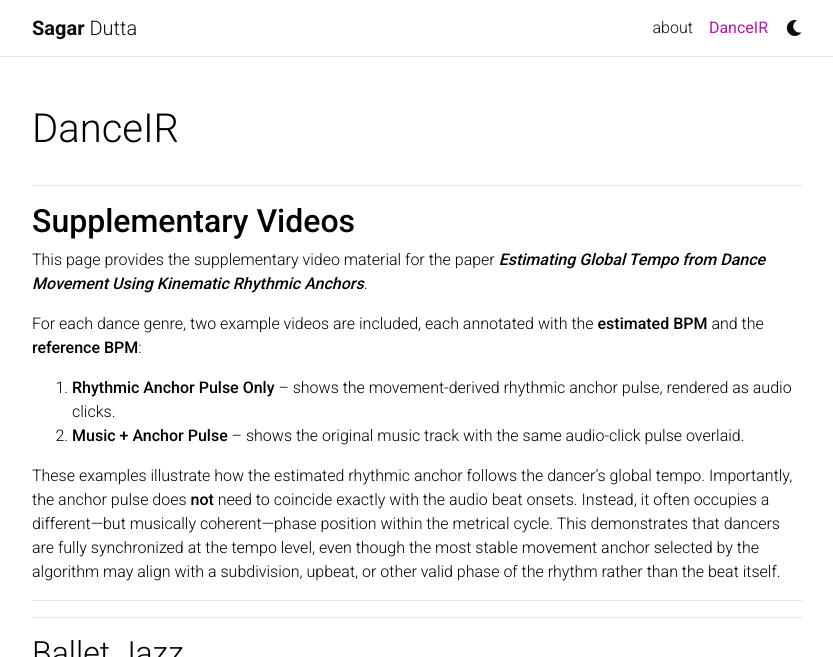
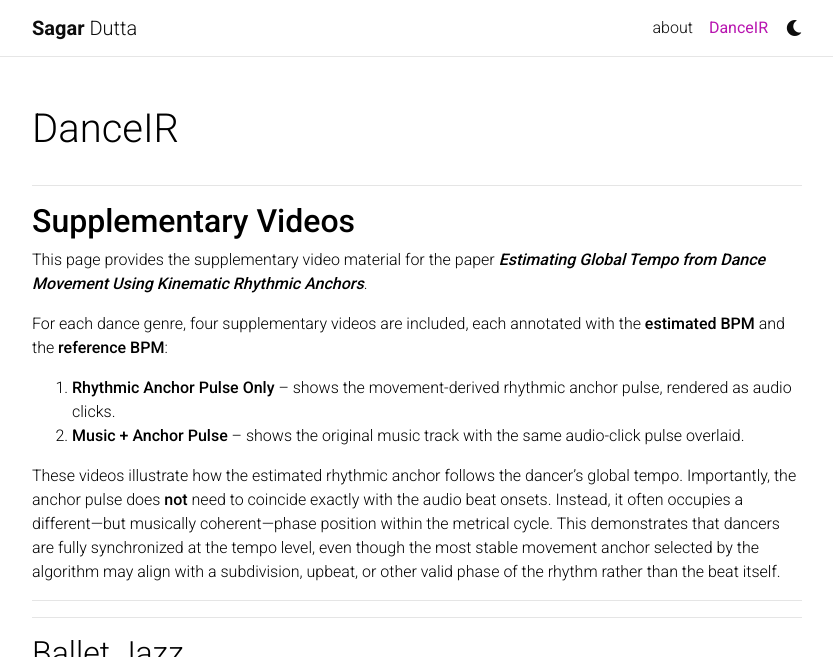
Before and after one commit to sagar0dutta/sagar0dutta.github.io, a Jekyll site: the page built from _pages/danceir.md, in a window 1280 px wide and 900 px high, cut to the strip 0-657 px from the top of the window. Shown: the whole strip, without its empty margins (223-1056 px from the left). Built offline with Jekyll 4.4.1, drawn with Linux system fonts in a browser that asks for light colours; comment, search, counter and statistics services are not loaded; a style sheet for code colours, icons or effects is not loaded.

Commit message:
danceir-update4

```diff
--- a/_pages/danceir.md
+++ b/_pages/danceir.md
@@ -14,14 +14,14 @@ nav_order: 3
 This page provides the supplementary video material for the paper
 ***Estimating Global Tempo from Dance Movement Using Kinematic Rhythmic Anchors***.
 
-For each dance genre, two example videos are included, each annotated with the **estimated BPM** and the **reference BPM**:
+For each dance genre, four supplementary videos are included, each annotated with the **estimated BPM** and the **reference BPM**:
 
 1. **Rhythmic Anchor Pulse Only**
    – shows the movement-derived rhythmic anchor pulse, rendered as audio clicks.
 2. **Music + Anchor Pulse**
    – shows the original music track with the same audio-click pulse overlaid.
 
-These examples illustrate how the estimated rhythmic anchor follows the dancer’s global tempo. Importantly, the anchor pulse does **not** need to coincide exactly with the audio beat onsets. Instead, it often occupies a different—but musically coherent—phase position within the metrical cycle. This demonstrates that dancers are fully synchronized at the tempo level, even though the most stable movement anchor selected by the algorithm may align with a subdivision, upbeat, or other valid phase of the rhythm rather than the beat itself.
+These videos illustrate how the estimated rhythmic anchor follows the dancer’s global tempo. Importantly, the anchor pulse does **not** need to coincide exactly with the audio beat onsets. Instead, it often occupies a different—but musically coherent—phase position within the metrical cycle. This demonstrates that dancers are fully synchronized at the tempo level, even though the most stable movement anchor selected by the algorithm may align with a subdivision, upbeat, or other valid phase of the rhythm rather than the beat itself.
 
 ---
 
```
